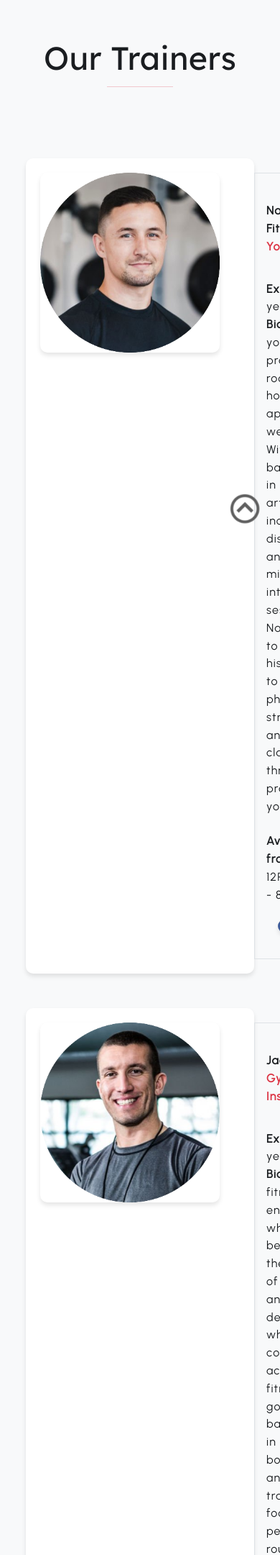
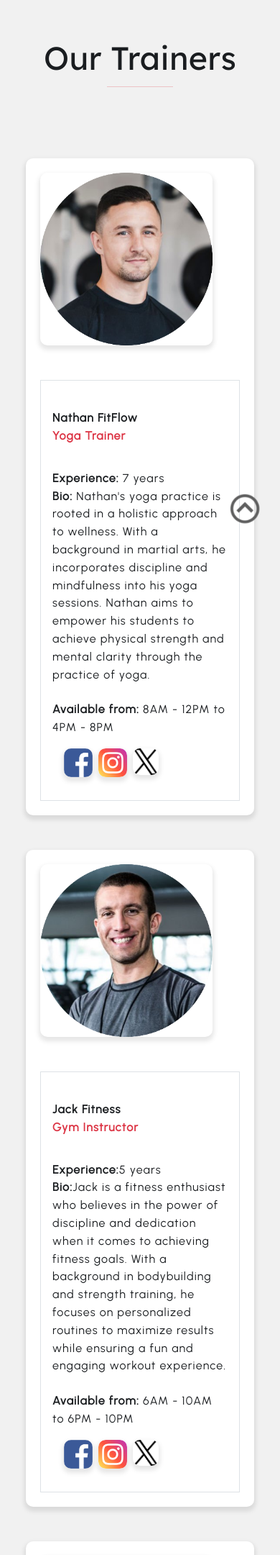
Before and after one commit to Buzzz14/The-Fitness-Club, a PHP site: page /trainer.html in a window 390 px wide. Shown: the part 88-2249 px from the top of the page at 72% size. Run offline with PHP 8.4, Linux system fonts and the light colour scheme.

Commit message:
Made Trainer Page Responsive.

```diff
--- a/css/trainer.css
+++ b/css/trainer.css
@@ -1,16 +1,16 @@
 .trainer-section {
-    background-color: #f8f9fa;
+    background-color: #f1f1f1;
 }
 .t {
     background-color: #fff;
     padding: 20px;
     border-radius: 10px;
-    box-shadow: 0 4px 6px rgba(0, 0, 0, 0.1);
+    box-shadow: 0 4px 6px 2px rgba(0, 0, 0, 0.1);
 }
 
 .t img {
     border-radius: 10px;
-    box-shadow: 0 4px 6px rgba(0, 0, 0, 0.1);
+    box-shadow: 0 4px 6px 2px rgba(0, 0, 0, 0.1);
 }
 
 .t-item {
@@ -18,3 +18,8 @@
     font-weight: bold;
     margin-bottom: 10px;
 }
+
+.t-photo{
+    width: 15rem;
+    height: 15rem;
+}
--- a/trainer.html
+++ b/trainer.html
@@ -71,20 +71,18 @@
 
         <div class="container">
             <div class="row p-5 g-5">
-                <div class="col-12 t d-flex gap-5" id="1">
-                    <img src="./img/t1.png" alt="t1" height="250px" />
-                    <div class="border p-3" style="width: 800px;">
+                <div class="col-12 t d-flex flex-column flex-lg-row gap-5" id="1">
+                    <img class="t-photo img-fluid" src="./img/t1.png" alt="t1" />
+                    <div class="border p-3">
                         <p class="fw-bolder mt-4">Nathan FitFlow</p>
                         <p class="t-item">Yoga Trainer</p><br />
-
-                        <p><strong>Experience:</strong>7 years</p>
-                        <p><strong>Bio:</strong>Nathan's yoga practice is rooted in a holistic approach to wellness.
-                            With a background in martial arts,
-                            he incorporates discipline and mindfulness into his yoga sessions. Nathan aims to empower
-                            his students to achieve physical
-                            strength and mental clarity through the practice of yoga.</p><br>
+                        <p><strong>Experience: </strong>7 years</p>
+                        <p><strong>Bio: </strong>Nathan's yoga practice is rooted in a holistic approach to wellness.
+                            With a background in martial arts, he incorporates discipline and mindfulness into his yoga
+                            sessions. Nathan aims to empower his students to achieve physical strength and mental
+                            clarity through the practice of yoga.</p><br>
                         <p><strong>Available from:</strong> 8AM - 12PM to 4PM - 8PM</p>
-                        <div class="d-flex gap-2 justify-content-center justify-content-lg-start p-3">
+                        <div class="d-flex gap-2 justify-content-start p-3">
                             <a href="https://www.facebook.com/"><img src="./img/fb.png" class="img-fluid" alt="Facebook"
                                     width="40em" data-bs-toggle="tooltip" data-bs-placement="bottom"
                                     data-bs-title="Facebook" /></a>
@@ -97,21 +95,19 @@
                         </div>
                     </div>
                 </div>
-                <div class="col-12 t d-flex gap-5" id="2">
-                    <img src="./img/t2.png" alt="t1" height="250px" />
-                    <div class="border p-3" style="width: 800px;">
+
+                <div class="col-12 t d-flex flex-column flex-lg-row gap-5" id="2">
+                    <img class="t-photo img-fluid" src="./img/t2.png" alt="t2" />
+                    <div class="border p-3">
                         <p class="fw-bolder mt-4">Jack Fitness</p>
                         <p class="t-item">Gym Instructor</p><br />
-
                         <p><strong>Experience:</strong>5 years</p>
                         <p><strong>Bio:</strong>Jack is a fitness enthusiast who believes in the power of discipline and
-                            dedication
-                            when it comes to achieving fitness goals. With a background in bodybuilding and strength
-                            training, he focuses
-                            on personalized routines to maximize results while ensuring a fun and engaging workout
-                            experience.</p><br>
+                            dedication when it comes to achieving fitness goals. With a background in bodybuilding and
+                            strength training, he focuses on personalized routines to maximize results while ensuring a
+                            fun and engaging workout experience.</p><br>
                         <p><strong>Available from:</strong> 6AM - 10AM to 6PM - 10PM</p>
-                        <div class="d-flex gap-2 justify-content-center justify-content-lg-start p-3">
+                        <div class="d-flex gap-2 justify-content-start p-3">
                             <a href="https://www.facebook.com/"><img src="./img/fb.png" class="img-fluid" alt="Facebook"
                                     width="40em" data-bs-toggle="tooltip" data-bs-placement="bottom"
                                     data-bs-title="Facebook" /></a>
@@ -124,20 +120,18 @@
                         </div>
                     </div>
                 </div>
-                <div class="col-12 t d-flex gap-5" id="3">
-                    <img src="./img/t3.png" alt="t1" height="250px" />
-                    <div class="border p-3" style="width: 800px;">
+
+                <div class="col-12 t d-flex flex-column flex-lg-row gap-5" id="3">
+                    <img class="t-photo img-fluid" src="./img/t3.png" alt="t3" />
+                    <div class="border p-3">
                         <p class="fw-bolder mt-4">Lucas Active</p>
                         <p class="t-item">Zumba Instructor</p><br />
-
                         <p><strong>Experience:</strong>6 years</p>
                         <p><strong>Bio:</strong>Lucas infuses his passion for dance into his Zumba classes. His dynamic
-                            routines
-                            combine fitness with the joy of dance, encouraging participants to move to the rhythm while
-                            burning calories.
-                            His classes are a celebration of fitness and fun.</p><br>
+                            routines combine fitness with the joy of dance, encouraging participants to move to the
+                            rhythm while burning calories. His classes are a celebration of fitness and fun.</p><br>
                         <p><strong>Available from:</strong> 7AM - 11AM to 6PM - 10PM</p>
-                        <div class="d-flex gap-2 justify-content-center justify-content-lg-start p-3">
+                        <div class="d-flex gap-2 justify-content-start p-3">
                             <a href="https://www.facebook.com/"><img src="./img/fb.png" class="img-fluid" alt="Facebook"
                                     width="40em" data-bs-toggle="tooltip" data-bs-placement="bottom"
                                     data-bs-title="Facebook" /></a>
@@ -150,21 +144,19 @@
                         </div>
                     </div>
                 </div>
-                <div class="col-12 t d-flex gap-5" id="4">
-                    <img src="./img/t4.png" alt="t1" height="250px" />
-                    <div class="border p-3" style="width: 800px;">
+
+                <div class="col-12 t d-flex flex-column flex-lg-row gap-5" id="4">
+                    <img class="t-photo img-fluid" src="./img/t4.png" alt="t4" />
+                    <div class="border p-3">
                         <p class="fw-bolder mt-4">Ethan Flex</p>
                         <p class="t-item">Yoga Trainer</p><br />
-
                         <p><strong>Experience:</strong>4 years</p>
                         <p><strong>Bio:</strong>Ethan's yoga journey started as a way to balance his busy lifestyle.
-                            Now, he shares his passion
-                            for yoga and mindfulness, combining traditional techniques with modern applications for
-                            stress relief and physical well-being.
-                            His classes are aimed at helping individuals achieve harmony in mind, body, and spirit.</p>
-                        <br>
+                            Now, he shares his passion for yoga and mindfulness, combining traditional techniques with
+                            modern applications for stress relief and physical well-being. His classes are aimed at
+                            helping individuals achieve harmony in mind, body, and spirit.</p><br>
                         <p><strong>Available from:</strong> 6AM - 10AM to 5PM - 9PM</p>
-                        <div class="d-flex gap-2 justify-content-center justify-content-lg-start p-3">
+                        <div class="d-flex gap-2 justify-content-start p-3">
                             <a href="https://www.facebook.com/"><img src="./img/fb.png" class="img-fluid" alt="Facebook"
                                     width="40em" data-bs-toggle="tooltip" data-bs-placement="bottom"
                                     data-bs-title="Facebook" /></a>
@@ -177,20 +169,19 @@
                         </div>
                     </div>
                 </div>
-                <div class="col-12 t d-flex gap-5" id="5">
-                    <img src="./img/t5.png" alt="t1" height="250px" />
-                    <div class="border p-3" style="width: 800px;">
+
+                <div class="col-12 t d-flex flex-column flex-lg-row gap-5" id="5">
+                    <img class="t-photo img-fluid" src="./img/t5.png" alt="t5" />
+                    <div class="border p-3">
                         <p class="fw-bolder mt-4">Olivia Fitwell</p>
                         <p class="t-item">Gym Instructor</p><br />
-
                         <p><strong>Experience:</strong>6 years</p>
                         <p><strong>Bio:</strong>Olivia is dedicated to promoting a healthy lifestyle through fitness.
-                            Her approach combines
-                            diverse workout styles, focusing on functional training and endurance. With her guidance,
-                            clients experience a balanced
-                            and comprehensive fitness routine tailored to their individual goals.</p><br>
+                            Her approach combines diverse workout styles, focusing on functional training and endurance.
+                            With her guidance, clients experience a balanced and comprehensive fitness routine tailored
+                            to their individual goals.</p><br>
                         <p><strong>Available from:</strong> 7AM - 11AM to 4PM - 8PM</p>
-                        <div class="d-flex gap-2 justify-content-center justify-content-lg-start p-3">
+                        <div class="d-flex gap-2 justify-content-start p-3">
                             <a href="https://www.facebook.com/"><img src="./img/fb.png" class="img-fluid" alt="Facebook"
                                     width="40em" data-bs-toggle="tooltip" data-bs-placement="bottom"
                                     data-bs-title="Facebook" /></a>
@@ -203,100 +194,18 @@
                         </div>
                     </div>
                 </div>
-                <div class="col-12 t d-flex gap-5" id="6">
-                    <img src="./img/t6.png" alt="t1" height="250px" />
-                    <div class="border p-3" style="width: 800px;">
+
+                <div class="col-12 t d-flex flex-column flex-lg-row gap-5" id="6">
+                    <img class="t-photo img-fluid" src="./img/t6.png" alt="t6" />
+                    <div class="border p-3">
                         <p class="fw-bolder mt-4">Max Zest</p>
                         <p class="t-item">Zumba Instructor</p><br />
-
-                        <p><strong>Experience:</strong>3 years</p>
-                        <p><strong>Bio:</strong>Max's Zumba sessions are high-energy and full of enthusiasm. His vibrant
-                            personality
-                            and love for dance fitness create an uplifting atmosphere where participants not only get a
-                            great workout
-                            but also enjoy every moment of the rhythmic movements and infectious beats.</p><br>
-                        <p><strong>Available from:</strong> 9AM - 1PM to 6PM - 10PM</p>
-
-                        <div class="d-flex gap-2 justify-content-center justify-content-lg-start p-3">
-                            <a href="https://www.facebook.com/"><img src="./img/fb.png" class="img-fluid" alt="Facebook"
-                                    width="40em" data-bs-toggle="tooltip" data-bs-placement="bottom"
-                                    data-bs-title="Facebook" /></a>
-                            <a href="https://www.instagram.com/"><img src="./img/in.png" class="img-fluid"
-                                    alt="Instagram" width="40em" data-bs-toggle="tooltip" data-bs-placement="bottom"
-                                    data-bs-title="Instagram" /></a>
-                            <a href="https://twitter.com/"><img src="./img/twi.png" class="img-fluid" alt="Twitter"
-                                    width="36em" data-bs-toggle="tooltip" data-bs-placement="bottom"
-                                    data-bs-title="Twitter" /></a>
-                        </div>
-                    </div>
-                </div>
-                <div class="col-12 t d-flex gap-5" id="7">
-                    <img src="./img/t8.png" alt="t1" height="250px" />
-                    <div class="border p-3" style="width: 800px;">
-                        <p class="fw-bolder mt-4">Sophie Wellness</p>
-                        <p class="t-item">Yoga Trainer</p><br />
-
-                        <p><strong>Experience:</strong>7 years</p>
-                        <p><strong>Bio:</strong>Sophie's yoga practice is centered around holistic wellness. She
-                            combines various yoga styles
-                            with mindfulness practices to create sessions that not only enhance physical flexibility but
-                            also promote mental clarity
-                            and emotional balance. Her aim is to guide her students towards a balanced and harmonious
-                            life.</p><br>
-                        <p><strong>Available from:</strong> 8AM - 12PM to 4PM - 8PM</p>
-                        <div class="d-flex gap-2 justify-content-center justify-content-lg-start p-3">
-                            <a href="https://www.facebook.com/"><img src="./img/fb.png" class="img-fluid" alt="Facebook"
-                                    width="40em" data-bs-toggle="tooltip" data-bs-placement="bottom"
-                                    data-bs-title="Facebook" /></a>
-                            <a href="https://www.instagram.com/"><img src="./img/in.png" class="img-fluid"
-                                    alt="Instagram" width="40em" data-bs-toggle="tooltip" data-bs-placement="bottom"
-                                    data-bs-title="Instagram" /></a>
-                            <a href="https://twitter.com/"><img src="./img/twi.png" class="img-fluid" alt="Twitter"
-                                    width="36em" data-bs-toggle="tooltip" data-bs-placement="bottom"
-                                    data-bs-title="Twitter" /></a>
-                        </div>
-                    </div>
-                </div>
-                <div class="col-12 t d-flex gap-5" id="8">
-                    <img src="./img/t7.png" alt="t1" height="250px" />
-                    <div class="border p-3" style="width: 800px;">
-                        <p class="fw-bolder mt-4">Leo Strong</p>
-                        <p class="t-item">Gym Instructor</p><br />
-
-                        <p><strong>Experience:</strong>4 years</p>
-                        <p><strong>Bio:</strong>Leo is committed to helping individuals achieve their fitness goals
-                            through strength
-                            and conditioning. His workouts are structured to build strength while ensuring proper form
-                            and technique.
-                            He emphasizes consistency and determination to attain lasting results.</p><br>
-                        <p><strong>Available from:</strong> 6AM - 10AM to 5PM - 9PM</p>
-                        <div class="d-flex gap-2 justify-content-center justify-content-lg-start p-3">
-                            <a href="https://www.facebook.com/"><img src="./img/fb.png" class="img-fluid" alt="Facebook"
-                                    width="40em" data-bs-toggle="tooltip" data-bs-placement="bottom"
-                                    data-bs-title="Facebook" /></a>
-                            <a href="https://www.instagram.com/"><img src="./img/in.png" class="img-fluid"
-                                    alt="Instagram" width="40em" data-bs-toggle="tooltip" data-bs-placement="bottom"
-                                    data-bs-title="Instagram" /></a>
-                            <a href="https://twitter.com/"><img src="./img/twi.png" class="img-fluid" alt="Twitter"
-                                    width="36em" data-bs-toggle="tooltip" data-bs-placement="bottom"
-                                    data-bs-title="Twitter" /></a>
-                        </div>
-                    </div>
-                </div>
-                <div class="col-12 t d-flex gap-5" id="9">
-                    <img src="./img/t9.png" alt="t1" height="250px" />
-                    <div class="border p-3" style="width: 800px;">
-                        <p class="fw-bolder mt-4">Ava DanceFit</p>
-                        <p class="t-item">Zumba Instructor</p><br />
-
-                        <p><strong>Experience:</strong>5 years</p>
-                        <p><strong>Bio:</strong>Ava infuses her passion for dance into her Zumba classes. Her dynamic
-                            routines
-                            combine fitness with the joy of dance, encouraging participants to move to the rhythm while
-                            burning calories.
-                            Her classes are a celebration of fitness and fun.</p><br>
-                        <p><strong>Available from:</strong> 7AM - 11AM to 6PM - 10PM</p>
-                        <div class="d-flex gap-2 justify-content-center justify-content-lg-start p-3">
+                        <p><strong>Experience:</strong>8 years</p>
+                        <p><strong>Bio:</strong>Max brings energy and passion to his Zumba classes, mixing various dance
+                            styles with an effective workout. His sessions are all about having fun, letting loose, and
+                            moving to the beat, while also getting a solid workout.</p><br>
+                        <p><strong>Available from:</strong> 5AM - 9AM to 3PM - 7PM</p>
+                        <div class="d-flex gap-2 justify-content-start p-3">
                             <a href="https://www.facebook.com/"><img src="./img/fb.png" class="img-fluid" alt="Facebook"
                                     width="40em" data-bs-toggle="tooltip" data-bs-placement="bottom"
                                     data-bs-title="Facebook" /></a>
@@ -339,13 +248,9 @@
                 <div class="col-lg-4">
                     <div class="site-links text-center text-lg-start">
                         <h3 class="text-white">Site Links</h3>
-                        <div class="row">
-                            <div class="col-6">
-                                <a href="./index.html" class="site-link">Home</a>
-                                <a href="./trainer.html" class="site-link">Trainers</a>
-                                <a href="./packages.html" class="site-link">Packages</a>
-                            </div>
-                        </div>
+                        <a href="./index.html" class="site-link">Home</a>
+                        <a href="./trainer.html" class="site-link">Trainers</a>
+                        <a href="./packages.html" class="site-link">Packages</a>
                     </div>
                 </div>
 
```
Also changed, not shown: css/packages.css (+15 -0 lines), packages.html (+28 -32 lines), img/t7.png (deleted), img/t8.png (deleted), img/t9.png (deleted).
